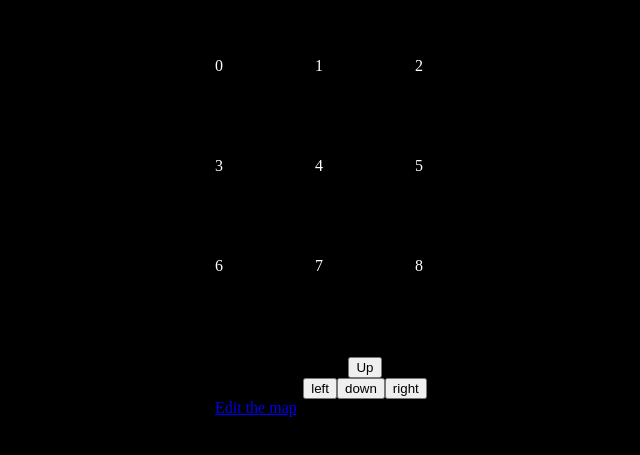
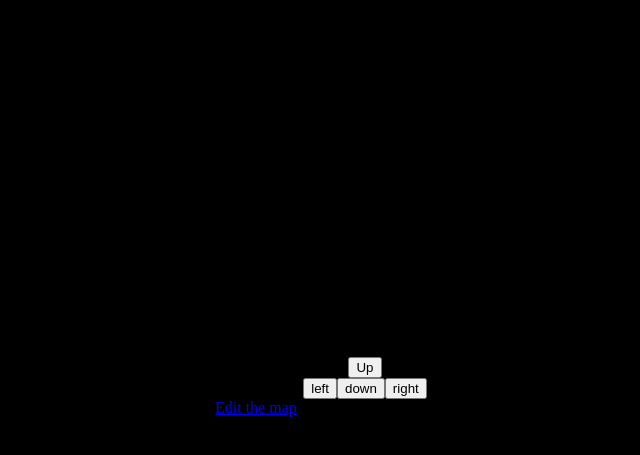
Before and after one commit to lafusew/react-tiles, a React (Create React App) app: page / in a window 1280 px wide. Shown: the part 163-618 px from the top of the page, without its empty margins (275-915 px from the left). Built offline with nearby package versions, Linux system fonts and the light colour scheme.

Commit message:
-update tileRenderer props to support new tile data

```diff
--- a/src/components/TilesRenderer.tsx
+++ b/src/components/TilesRenderer.tsx
@@ -1,5 +1,7 @@
 import React from 'react';
 import { createUseStyles } from 'react-jss';
+import { Tile } from 'store/Map.context';
+import { TileComponent } from './Tile';
 
 const useStyles = createUseStyles({
   root: {
@@ -11,7 +13,7 @@ const useStyles = createUseStyles({
   });
 
 export interface TileRenderProps {
-  renderedTiles: string[];
+  renderedTiles: Tile[];
 }
 
 export const TileRenderer:React.FC<TileRenderProps> = ({
@@ -26,7 +28,7 @@ export const TileRenderer:React.FC<TileRenderProps> = ({
         height: 300,
       }}
     >
-      {renderedTiles.map((tile, i) => <div key={i} style={{background: tile}}>{i}</div>)}
+      {renderedTiles.map((tile, i) => <TileComponent {...tile} i={i} />)}
     </div>
   )
 }
```
